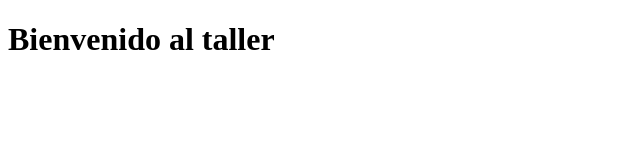
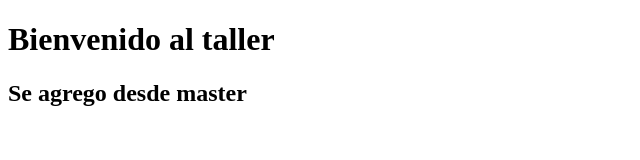
Before and after one commit to GibrAn20/ejemploUTN, a plain HTML site: page index.html in a window 1280 px wide. Shown: the whole page, without its empty margins (0-640 px from the left). Drawn offline with Linux system fonts and the light colour scheme.

Commit message:
Cambio desde master

```diff
--- a/index.html
+++ b/index.html
@@ -8,5 +8,6 @@
 </head>
 <body>
     <h1>Bienvenido al taller</h1>
+    <h2>Se agrego desde master</h2>
 </body>
 </html>
```
